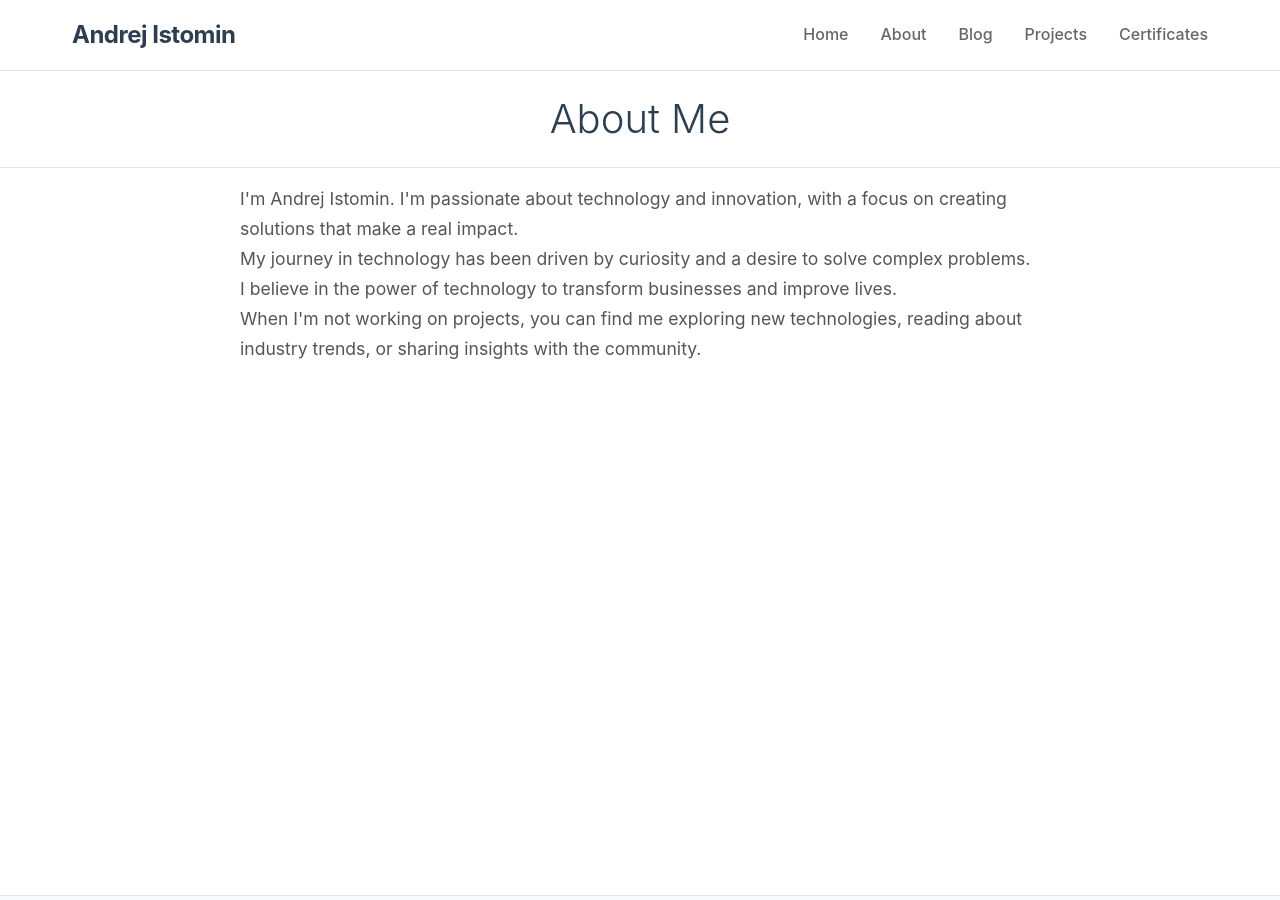
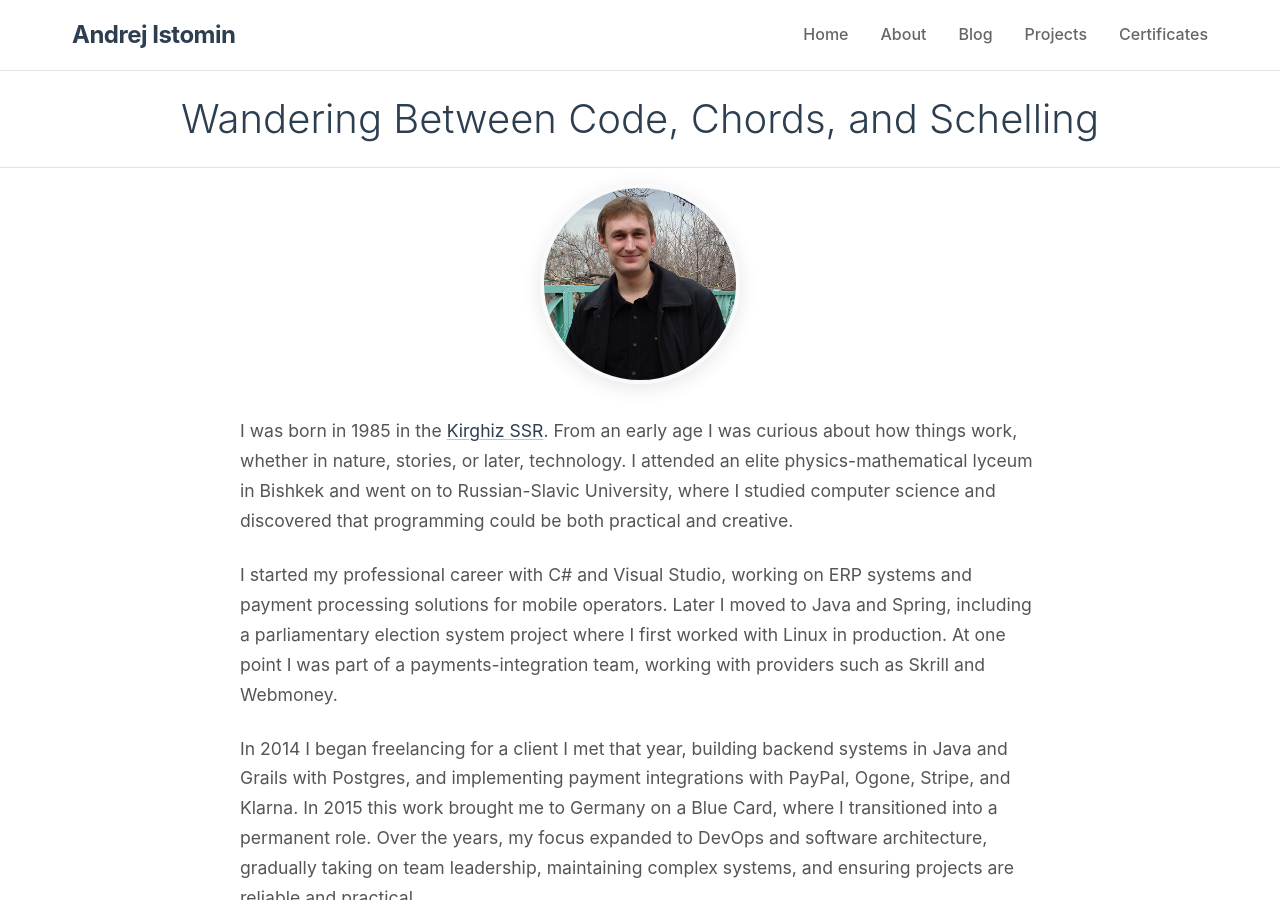
Before and after one commit to aistomin/aistomin.com, a Jekyll site: the page built from about.markdown, in a window 1280 px wide and 900 px high. Built offline with Jekyll 4.4.1, drawn with Linux system fonts in a browser that asks for light colours; some of the changed text lies outside the part shown.

Commit message:
Issue #6. The "About me" text is reworked.

```diff
--- a/about.markdown
+++ b/about.markdown
@@ -4,13 +4,25 @@ title: About
 ---
 
 <div class="page-header">
-    <h1 class="page-title">About Me</h1>
+    <h1 class="page-title">Wandering Between Code, Chords, and Schelling</h1>
 </div>
 
 <div class="page-content">
-    <p>I'm Andrej Istomin. I'm passionate about technology and innovation, with a focus on creating solutions that make a real impact.</p>
+    <img src="/assets/images/me_young.jpg" alt="Andrej in younger years" class="about-photo" onerror="this.style.display='none'">
 
-    <p>My journey in technology has been driven by curiosity and a desire to solve complex problems. I believe in the power of technology to transform businesses and improve lives.</p>
+    <p>
+    I was born in 1985 in the <a href='https://en.wikipedia.org/wiki/Kirghiz_Soviet_Socialist_Republic'>Kirghiz SSR</a>. From an early age I was curious about how things work, whether in nature, stories, or later, technology. I attended an elite physics-mathematical lyceum in Bishkek and went on to Russian-Slavic University, where I studied computer science and discovered that programming could be both practical and creative.
+    </p>
 
-    <p>When I'm not working on projects, you can find me exploring new technologies, reading about industry trends, or sharing insights with the community.</p>
+    <p>
+    I started my professional career with C# and Visual Studio, working on ERP systems and payment processing solutions for mobile operators. Later I moved to Java and Spring, including a parliamentary election system project where I first worked with Linux in production. At one point I was part of a payments-integration team, working with providers such as Skrill and Webmoney.
+    </p>
+
+    <p>
+    In 2014 I began freelancing for a client I met that year, building backend systems in Java and Grails with Postgres, and implementing payment integrations with PayPal, Ogone, Stripe, and Klarna. In 2015 this work brought me to Germany on a Blue Card, where I transitioned into a permanent role. Over the years, my focus expanded to DevOps and software architecture, gradually taking on team leadership, maintaining complex systems, and ensuring projects are reliable and practical.
+    </p>
+
+    <p>
+    Outside of work, I've always been drawn to music and philosophy. I take guitar lessons in Germany and share some of my <a href='https://andy-grails.de'>work</a>. My philosophical interests range from classical literature to German philosophy — Kant, Hegel, Feuerbach, and Schelling — which continue to shape how I approach problems, systems, and the world.</p>
+
 </div>
--- a/assets/css/main.css
+++ b/assets/css/main.css
@@ -10,6 +10,26 @@ body {
     line-height: 1.6;
     color: #333;
     background-color: #fff;
+}
+
+a {
+    color: #2c3e50;
+    text-decoration: none;
+    transition: color 0.2s ease;
+}
+
+a:hover {
+    color: #666;
+}
+
+.page-content a {
+    text-decoration: underline;
+    text-decoration-color: rgba(44, 62, 80, 0.3);
+    text-underline-offset: 2px;
+}
+
+.page-content a:hover {
+    text-decoration-color: #666;
 }
 
 /* Header and Navigation */
@@ -184,6 +204,22 @@ body {
     color: #555;
 }
 
+.page-content p {
+    margin-bottom: 1.5rem;
+}
+
+.about-photo {
+    width: 200px;
+    height: 200px;
+    border-radius: 50%;
+    object-fit: cover;
+    object-position: center 30%;
+    margin: 0 auto 2rem auto;
+    display: block;
+    border: 4px solid #f8f9fa;
+    box-shadow: 0 4px 20px rgba(0,0,0,0.1);
+}
+
 /* Footer */
 .site-footer {
     background: #f8f9fa;
```
Also changed, not shown: assets/images/me_young.jpg (added).
